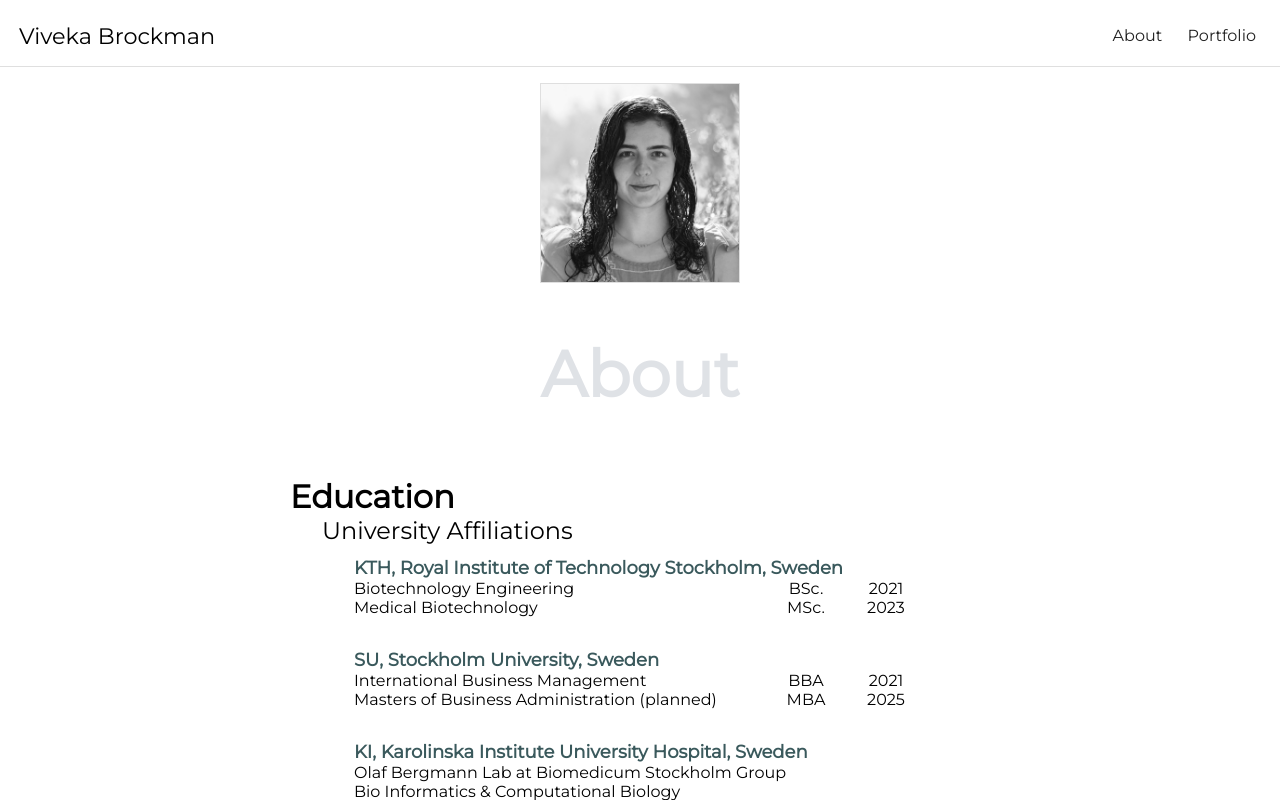
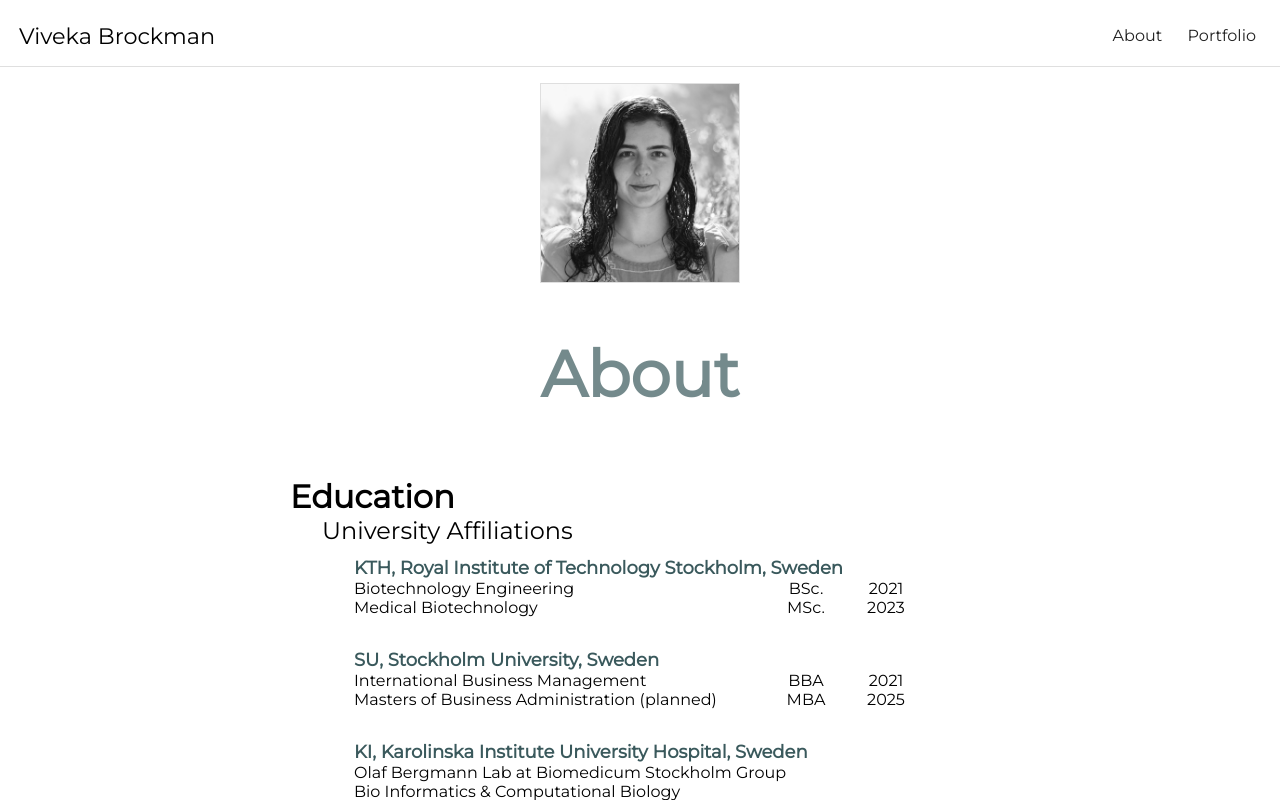
Before and after one commit to vivbrockman/vivbrockman.github.io, an Angular app: page / in a window 1280 px wide. Built offline with nearby package versions, Linux system fonts and the light colour scheme.

Commit message:
pageheader(style): h1 font color

```diff
--- a/src/app/components/page-header/page-header.component.scss
+++ b/src/app/components/page-header/page-header.component.scss
@@ -6,8 +6,8 @@
     grid-template-columns: 1fr 700px 1fr;
 
     h1 {
-        color: #c0c5ce;
-        opacity: 0.5;
+        color: #3a595c;
+        opacity: 0.7;
         padding: 0.5em 0;
         font-size: 5em;
     }
```
